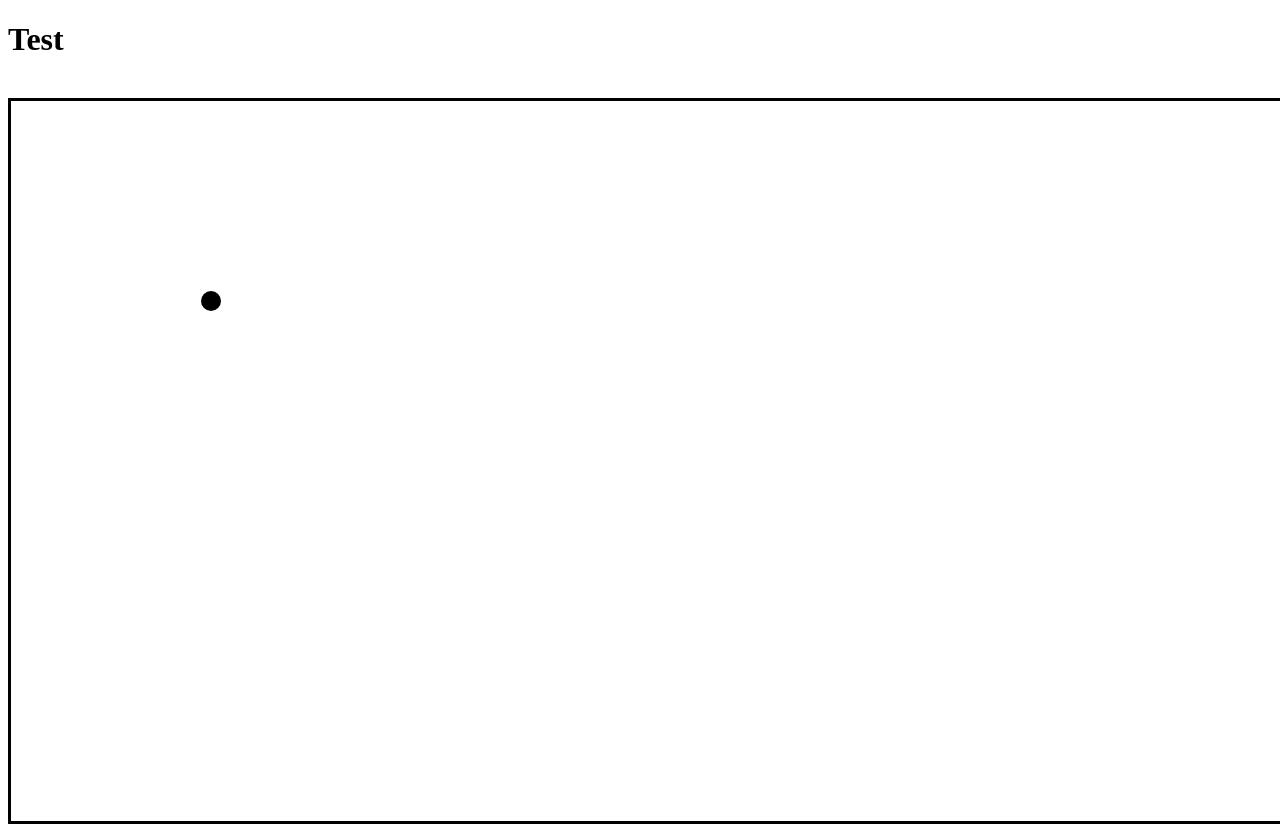
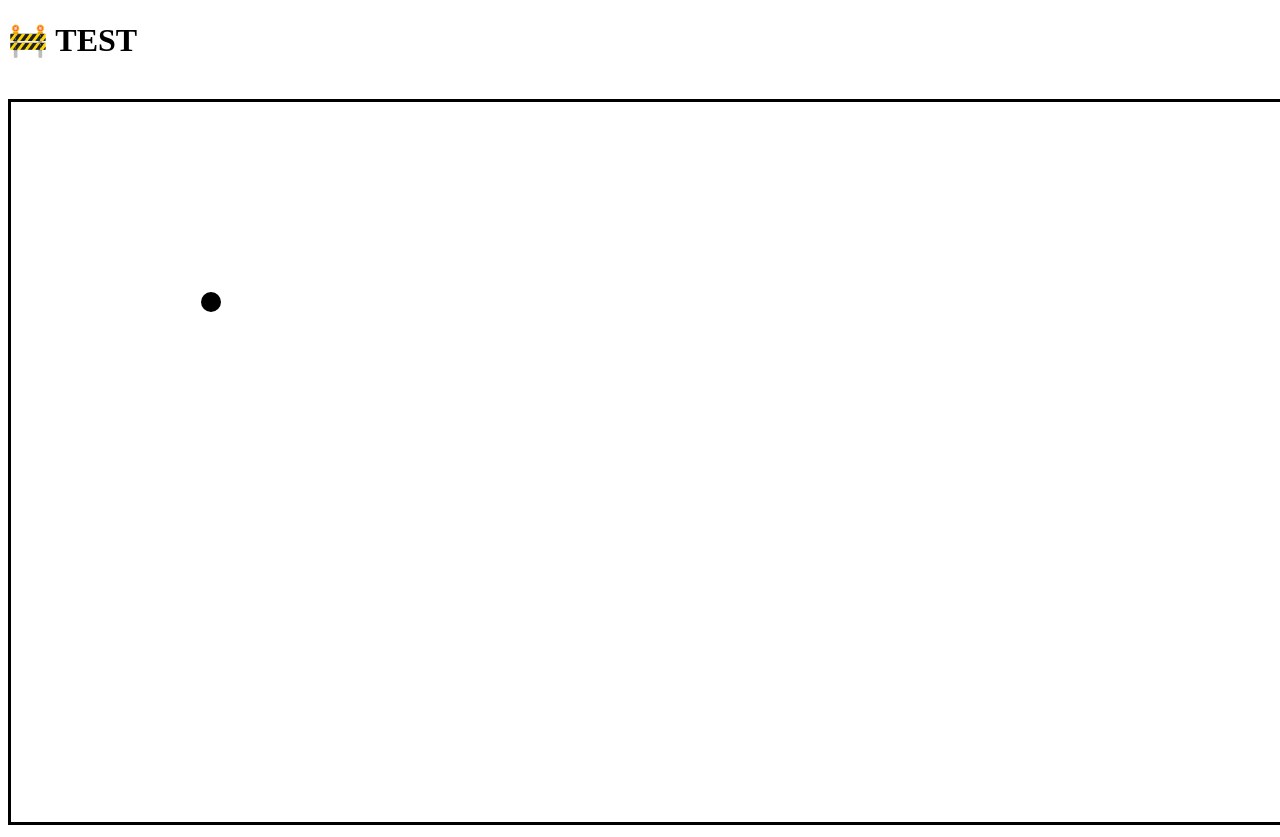
Before and after one commit to cyanghxst/hackathon-2024, a plain HTML site: page index.html in a window 1280 px wide. Drawn offline with Linux system fonts and the light colour scheme.

Commit message:
fix(index): change the title and header name

```diff
--- a/index.html
+++ b/index.html
@@ -3,12 +3,12 @@
 
     <head>
         <meta charset="utf-8">
-        <title>Circle Mover</title>
+        <title>🚧 TEST</title>
         <script src="script.js" defer></script>
     </head>
 
     <body>
-        <h1>Test</h1>
+        <h1>🚧 TEST</h1>
         <br>
         <canvas id="myCanvas" width="1280" height="720" style="border: solid black"></canvas>
     </body>
```
